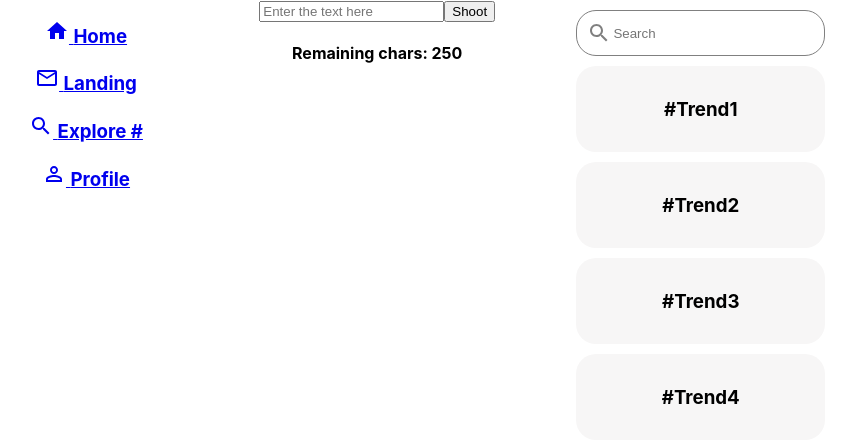
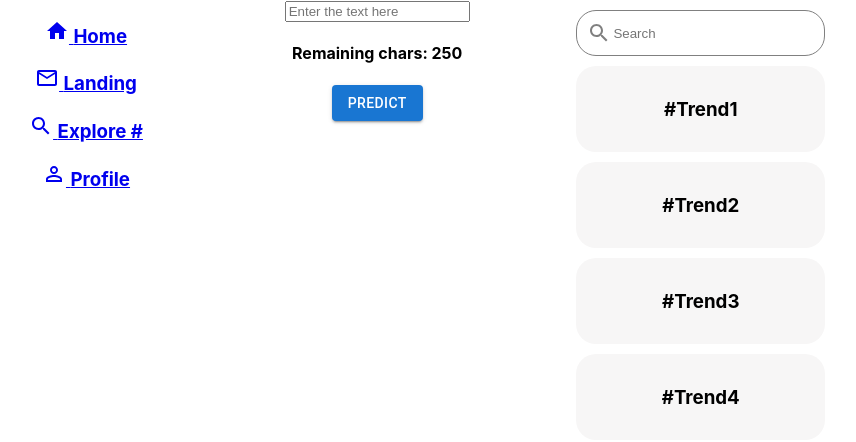
Before and after one commit to ZahraMammadli/predict-future, a React (Create React App) app in the folder client/: page / in a window 1280 px wide. Shown: the top 442 px of the page, without its empty margins (218-1074 px from the left). Built offline with nearby package versions, Linux system fonts and the light colour scheme; what react-three-fiber would draw is missing.

Commit message:
Add a mui-react based predict button

```diff
--- a/client/package.json
+++ b/client/package.json
@@ -3,7 +3,10 @@
   "version": "0.1.0",
   "private": true,
   "dependencies": {
+    "@emotion/react": "^11.8.2",
+    "@emotion/styled": "^11.8.1",
     "@material-ui/icons": "^4.11.2",
+    "@mui/material": "^5.5.0",
     "@testing-library/jest-dom": "^5.11.4",
     "@testing-library/react": "^11.1.0",
     "@testing-library/user-event": "^12.1.10",
--- a/client/src/components/PredictionsForm/PredictionsForm.js
+++ b/client/src/components/PredictionsForm/PredictionsForm.js
@@ -1,4 +1,5 @@
 import { useState } from "react";
+import Button from "@mui/material/Button";
 
 const TEXT_SIZE = 250;
 
@@ -8,6 +9,10 @@ export default function PredictionsForm() {
   const handleInput = (e) => {
     const input = e.target.value;
     setInputText(input);
+  };
+
+  const handlePredict = () => {
+    console.log("Predict: ", inputText);
   };
 
   return (
@@ -20,8 +25,10 @@ export default function PredictionsForm() {
           value={inputText}
         />
 
-        <input type="button" value="Shoot" />
         <h4>Remaining chars: {TEXT_SIZE - inputText.length}</h4>
+        <Button variant="contained" onClick={handlePredict}>
+          Predict
+        </Button>
       </form>
     </div>
   );
```
Also changed, not shown: 1 other file (tests, documents, lock files or other folders).
